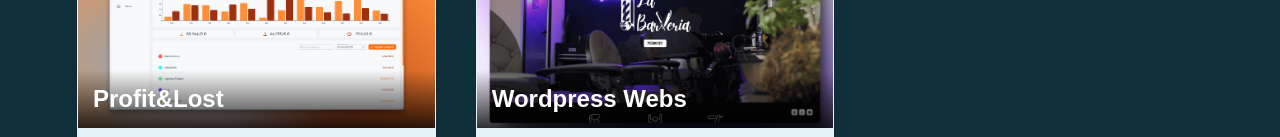
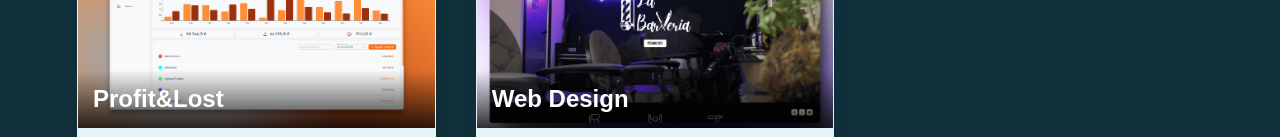
Before and after one commit to brianglezn/brian-novoa.com, a React (Vite) app: page / in a window 1280 px wide. Shown: the part 815-952 px from the top of the page. Built offline with nearby package versions, Linux system fonts and the light colour scheme.

Commit message:
Cambio de WP a Web Design

```diff
--- a/src/locales/en/translation.json
+++ b/src/locales/en/translation.json
@@ -26,10 +26,10 @@
                 "description": "Application for finance management.",
                 "description2": "Profit&Lost is a full-stack application developed with React, TypeScript, Node.js, Express, and PostgreSQL, designed to help users manage their personal finances easily and efficiently. The platform allows users to record and categorize income and expenses, track accounts and financial transactions in detail, and generate annual reports for a comprehensive analysis. I am currently working on new features to further enhance the user experience."
             },
-            "WP": {
-                "title": "Wordpress Webs",
+            "WD": {
+                "title": "Web Design",
                 "description": "Some of the websites I have done.",
-                "description2": "Set of websites I made for several clients in Wordpress. Each project was custom designed and developed, taking into account the specific needs of each client. From personal blogs to corporate sites, I have worked on a variety of projects that have allowed me to hone my skills in web design and development on the Wordpress platform. My focus has always been to create functional, attractive and easy to navigate websites, ensuring client satisfaction with every delivery."
+                "description2": "Collection of websites I've created for various clients. Each project was custom designed and developed, taking into account the specific needs of each client. From personal blogs to corporate sites, I've worked on a variety of projects that have allowed me to perfect my web design skills. My focus has always been to create functional, attractive, and easy-to-navigate websites, ensuring client satisfaction with every delivery."
             }
         }
     }
--- a/src/locales/es/translation.json
+++ b/src/locales/es/translation.json
@@ -26,10 +26,10 @@
                 "description": "Aplicación para gestión de finanzas.",
                 "description2": "Profit&Lost es una aplicación fullstack desarrollada con React, TypeScript, Node.js, Express y PostgreSQL, diseñada para ayudar a los usuarios a gestionar sus finanzas personales de manera sencilla y eficiente. La plataforma permite registrar y categorizar ingresos y gastos, realizar un seguimiento detallado de las cuentas y movimientos financieros, y generar informes anuales para un análisis completo. Actualmente, sigo trabajando en nuevas funcionalidades para mejorar la experiencia del usuario."
             },
-            "WP": {
-                "title": "Webs Wordpress",
+            "WD": {
+                "title": "Diseño Web",
                 "description": "Algunos de los sitios web que he hecho.",
-                "description2": "Conjunto de webs que hice para diversos clientes en Wordpress. Cada proyecto fue diseñado y desarrollado a medida, teniendo en cuenta las necesidades específicas de cada cliente. Desde blogs personales hasta sitios corporativos, he trabajado en una variedad de proyectos que me han permitido perfeccionar mis habilidades en diseño web y desarrollo en la plataforma Wordpress. Mi enfoque ha sido siempre crear sitios web funcionales, atractivos y fáciles de navegar, asegurando la satisfacción del cliente en cada entrega."
+                "description2": "Conjunto de webs que hice para diversos clientes. Cada proyecto fue diseñado y desarrollado a medida, teniendo en cuenta las necesidades específicas de cada cliente. Desde blogs personales hasta sitios corporativos, he trabajado en una variedad de proyectos que me han permitido perfeccionar mis habilidades en diseño web. Mi enfoque ha sido siempre crear sitios web funcionales, atractivos y fáciles de navegar, asegurando la satisfacción del cliente en cada entrega."
             }
         }
     }
--- a/src/pages/data/projectsData.tsx
+++ b/src/pages/data/projectsData.tsx
@@ -1,7 +1,7 @@
 import { ReactNode } from 'react';
 
 // Importing icons
-import { FaReact, FaNodeJs, FaWordpress } from 'react-icons/fa';
+import { FaReact, FaNodeJs } from 'react-icons/fa';
 import { SiTypescript, SiPostgresql, SiExpress } from 'react-icons/si';
 
 // Interfaces for project links and technologies
@@ -79,18 +79,14 @@
             }
         ]
     },
-    WP: {
-        id: 'WP',
+    WD: {
+        id: 'WD',
         mainImage: WP_LABARVERIA_URL,
         logo: LOGO_WP_URL,
         galleryImages: [WP_REFRIGERACIONTRANSPORTE_URL, WP_AQUINTADETUIFUTSAL_URL, WP_GLOBALTHERMO_URL, WP_FERROS_URL, WP_VIVALACALACA_URL, WP_I2C_URL],
         projectLinks: [],
         gitLinks: [],
         technologies: [
-            {
-                name: "Wordpress",
-                icon: <FaWordpress />
-            }
         ]
     }
 };
```
